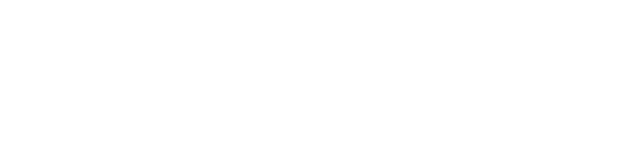
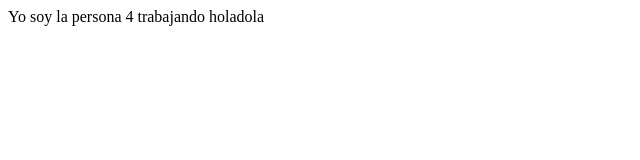
Before and after one commit to jocarsa/pedro, a plain HTML site: page index.html in a window 1280 px wide. Shown: the whole page, without its empty margins (0-640 px from the left). Drawn offline with Linux system fonts and the light colour scheme.

Commit message:
Segundo commmit de la cuarta persona
Segundo commmit de la cuarta persona

```diff
--- a/index.html
+++ b/index.html
@@ -10,7 +10,7 @@
 		<!-- Aqui trabajara la persona numero 3 del grupo -->
 
 		<!-- Aqui trabajara la persona numero 4 del grupo -->
-
+		<p>Yo soy la persona 4 trabajando holadola</p>
 		<!-- Aqui trabajara la persona numero 5 del grupo -->
 	</body>
 </html>
```
